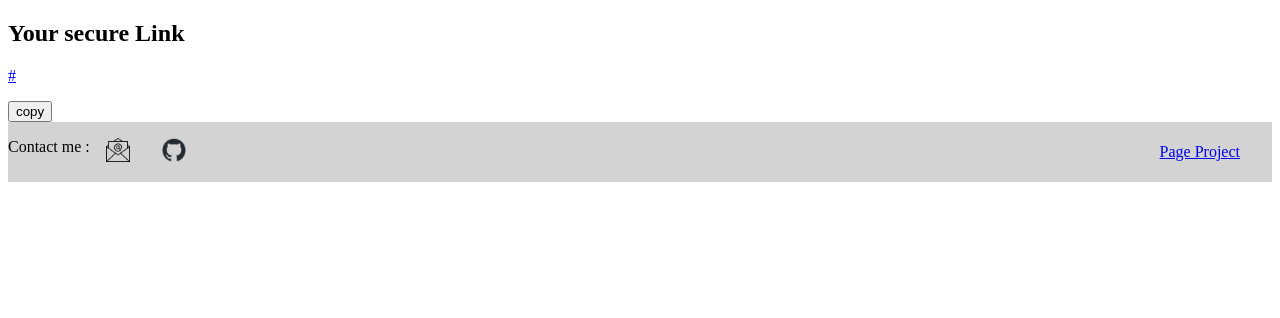
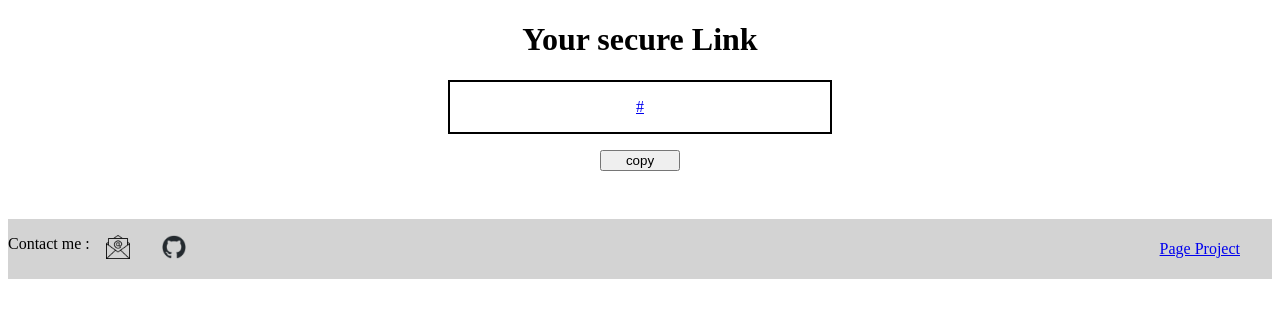
Before and after one commit to Lhokamn/Message_crypter, a Flask app: template templates/save.html in a window 1280 px wide. Shown: the part 58-376 px from the top of the page. Run offline with Flask 3, Linux system fonts and the light colour scheme; the template is opened without the code that fills it: most values are stand-ins (such as "Sample title", 1, 10 or a date in 2020).

Commit message:
Add sdesign in save pages

```diff
--- /dev/null
+++ b/static/css/save.css
@@ -0,0 +1,39 @@
+/**
+ * container-content design
+ */
+#container-content {
+    display: flex;
+    align-items: center;
+    justify-content: center;
+    flex-direction: column;;
+    padding-bottom: 3rem;
+}
+
+#container-content > * {
+    display: flex;
+    align-items: center;
+    justify-content: center;
+}
+
+/**
+ * LinkSengding contaienr design
+ */
+
+#linkSending {
+    width: 30%;
+    border:  2px solid black;
+    display: flex;
+    align-items: center;
+    justify-content: center;
+}
+
+
+
+/**
+ * button contaienr design
+ */
+
+button {
+    margin-top: 1rem;
+    width: 5rem;
+}
--- a/templates/save.html
+++ b/templates/save.html
@@ -1,12 +1,19 @@
 {% extends 'base.html' %}
 
+{% block css %}
+    <link rel="stylesheet" href="{{ url_for('static', filename= 'css/save.css') }}">
+{% endblock %}
+
 {% block content %}
-    <h2>Your secure Link</h2>
-    <span class="badge badge-primary"></span>
-    <div class="wrapper" id="linkSending">
-        <p><a href="{{ fullLink }}">{{ fullLink }}</a></p>
+
+    <div id="container-content">
+        <h1>Your secure Link</h1>
+        <span class="badge badge-primary"></span>
+        <div class="wrapper" id="linkSending">
+            <p><a href="{{ fullLink }}">{{ fullLink }}</a></p>
+        </div>
+        <button id="copyButton">copy</button>
     </div>
-    <button id="copyButton">copy</button>
 
 {% endblock %}
 
```
